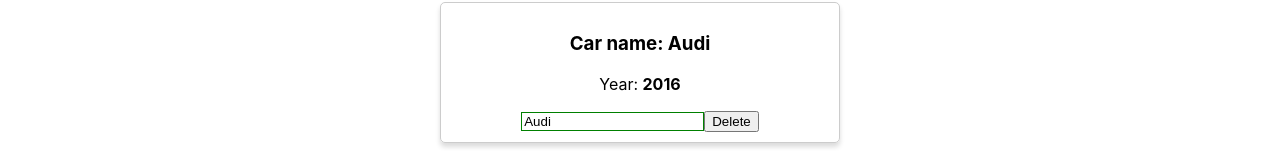
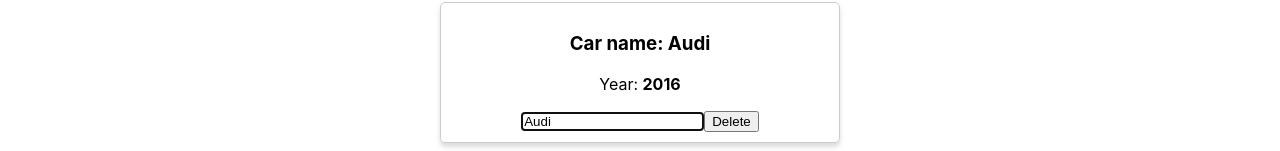
Before and after one commit to Cayman2312/React-project, a React (Create React App) app: page / in a window 1280 px wide. Both pictures are taken after a click on the button "TOGGLE CARS". Shown: the part 392-543 px from the top of the page. Built offline with nearby package versions, Linux system fonts and the light colour scheme; the HTML template or start-up script is replaced by a standard one.

Commit message:
референции (рефы)

```diff
--- a/src/App.js
+++ b/src/App.js
@@ -63,6 +63,7 @@
             <Car
               name={car.name}
               year={car.year}
+              index={index}
               onDelete={this.deleteHandler.bind(this, index)}
               onChangeName={(event) =>
                 this.onChangeName(event.target.value, index)
--- a/src/Car/Car.js
+++ b/src/Car/Car.js
@@ -5,6 +5,17 @@
 import withClass from '../hoc/withClass';
 
 class Car extends React.Component {
+  constructor(props) {
+    super(props);
+    this.inputRef = React.createRef();
+  }
+
+  componentDidMount() {
+    if (this.props.index === 1) {
+      this.inputRef.current.focus();
+    }
+  }
+
   render() {
     const inputClasses = ['input'];
 
@@ -24,6 +35,7 @@
           Year: <strong>{this.props.year}</strong>
         </p>
         <input
+          ref={this.inputRef}
           type="text"
           onChange={this.props.onChangeName}
           value={this.props.name}
@@ -37,7 +49,8 @@
 
 Car.propTypes = {
   name: PropTypes.string,
-  year: PropTypes.number.isRequired,
+  year: PropTypes.number,
+  index: PropTypes.number,
   onChangeName: PropTypes.func,
   onDelete: PropTypes.func,
 };
--- a/src/Car/Car.scss
+++ b/src/Car/Car.scss
@@ -13,8 +13,7 @@
   }
 }
 
-.input:active,
-.input:focus {
+.input:active {
   outline: none;
 }
 
```
